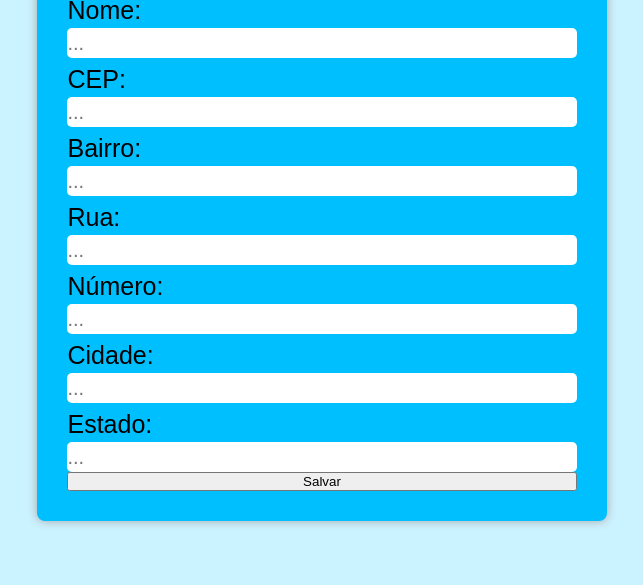
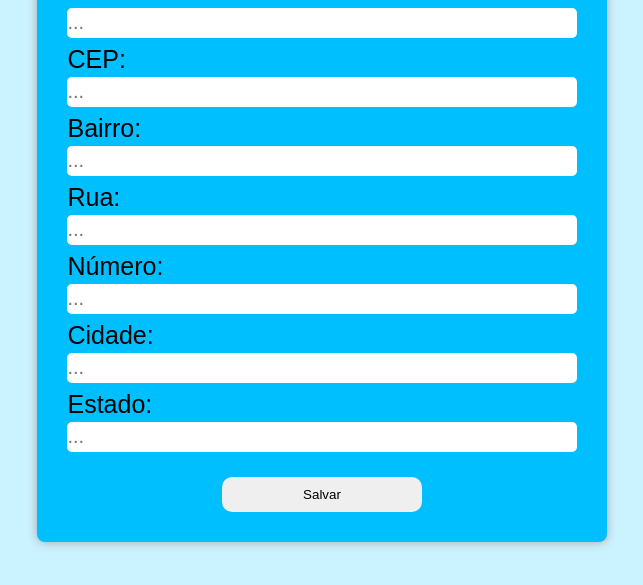
Before and after one commit to nothenjo/Exercicio_7, a plain HTML site: page index.html in a window 1280 px wide. Shown: the part 199-784 px from the top of the page, without its empty margins (318-961 px from the left). Drawn offline with Linux system fonts and the light colour scheme.

Commit message:
Primeiro commit

```diff
--- a/script.js
+++ b/script.js
@@ -30,14 +30,14 @@ document.getElementById("salvar").addEventListener("click", () => {
         nome: formulario.nome.value,
         cep: formulario.cep.value,
         bairro: formulario.bairro.value,
-        rua: formulario.rua.value,
+        rua: formulario.logradouro.value,
         numero: formulario.numero.value,
         cidade: formulario.cidade.value,
         estado: formulario.estado.value,
     }
 
     //Salva no localStorage
-    localStorage.setItem("dadosUsuario". JSON.stringify(dados));
+    localStorage.setItem("dadosUsuario", JSON.stringify(dados));
     alert("Dados salvos com sucesso!");
 });
 
--- a/styles.css
+++ b/styles.css
@@ -43,3 +43,12 @@ form input {
     height: 30px;
     font-size: 20px;
 }
+
+form button {
+    margin: 25px auto 0;
+    width: 200px;
+    padding: 10px;
+    border-radius: 10px;
+    cursor: pointer;
+    border: none;
+}
```
